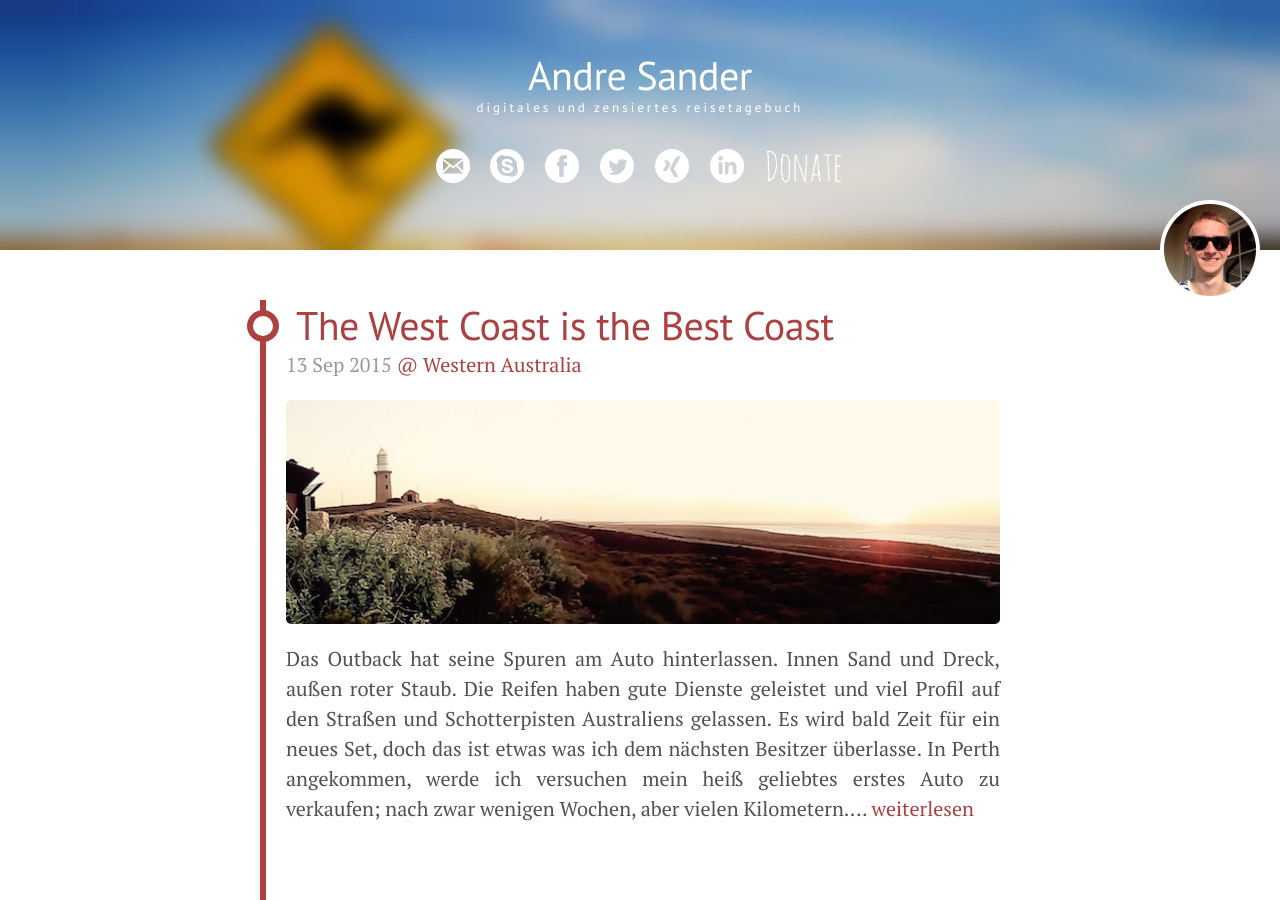
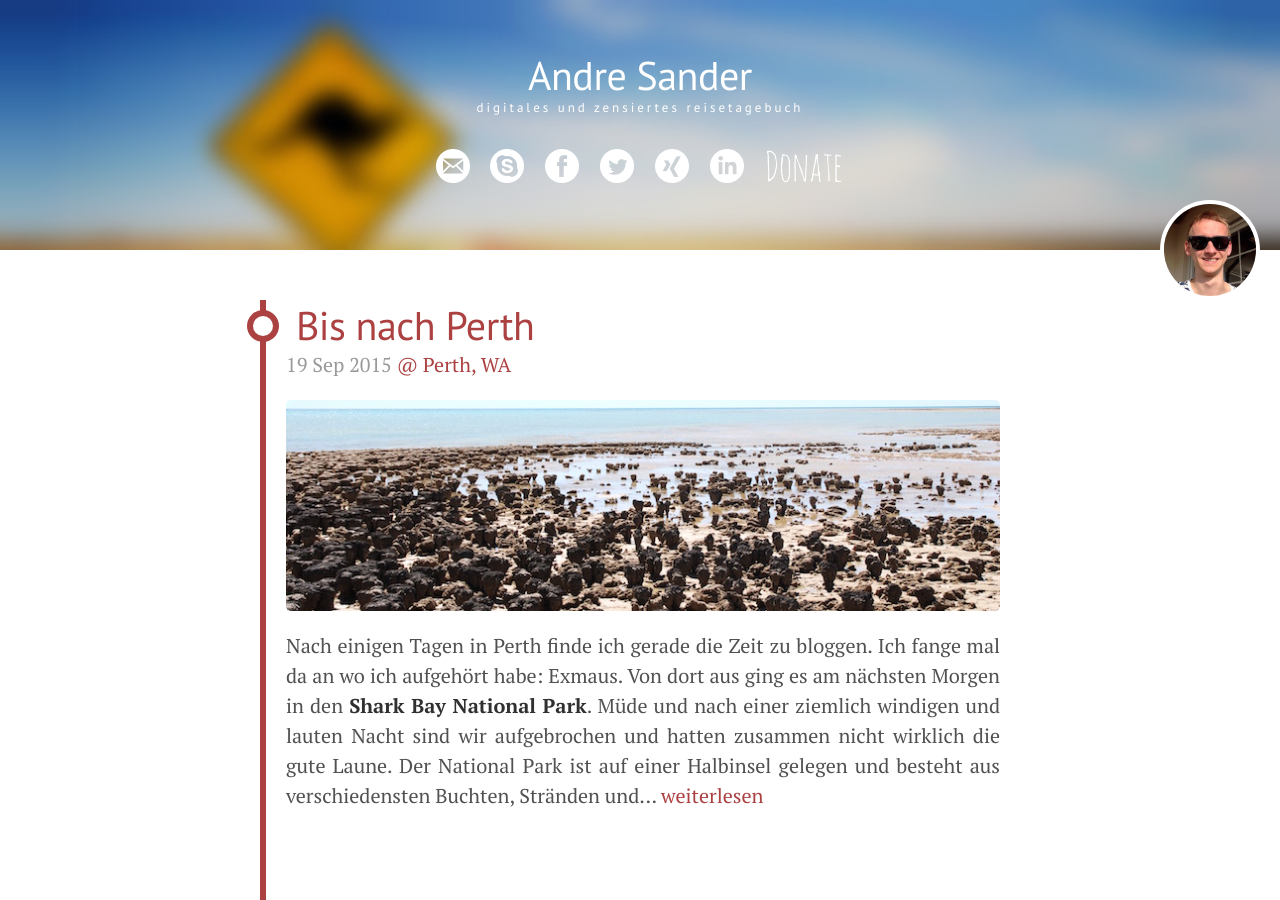
Before and after one commit to Sanderand/Sanderand.github.io, a Jekyll site: the page built from index.html, in a window 1280 px wide and 900 px high. Built offline with Jekyll 4.4.1, drawn with Linux system fonts in a browser that asks for light colours; Markdown is read by kramdown in place of the engine named in the settings; the list of posts is cut into pages by our own code; some of the changed lines change nothing that is shown; some of the changed text lies outside the part shown.

Commit message:
till perth post

```diff
--- a/_posts/2015-09-13-westcoast.md
+++ b/_posts/2015-09-13-westcoast.md
@@ -21,7 +21,7 @@ Unser nächster Anlaufpunkt waren die **Fortesque Falls** und der **Fern Pool**
 
 ![Junction Point im Karijini NP]({{ site.url }}/public/post_img/karijini.jpg)
 
-Am nächsten Morgen sind wir dann zum **Junction Point** gefahren; dem Punkt, in dem sich 4 Schluchten treffen und wahnsinnig tief nach unten abfallen. Am Aussichtspunkt muss man da schon ein paar mal hingucken, bis man versteht, welche Steine zu welcher Felswand gehören und wie unglaublich tief es nach unten geht. Wirklich einmalig. Irgendwo habe ich dann Stimmen gehört, die aus der Schlucht zu kommen schienen. Scheinbar gab es mehrere Wander- und Kletterwege an und in die Schluchten. Ich entschied mich also direkt einen Weg der Klasse 5 zu nehmen: **for very experienced bushwalkers only**. Das passt ja. Und ich wurde nicht enttäuscht. Die Schlucht zum Handrail Pool war das eindrucksvollste, was ich in 5 Monaten in Australien gesehen habe; ja, vielleicht sogar in meinem ganzen Leben. Tollere Bilder, als von meiner bescheidenen Handykamera gibt es im Internetz. Die Kletterei wurde mit einem Sprung in das unklaublich kalte Wasser des Handrail Pools belohnt. Der Name kommt daher, dass der Pool mit einem Geländer ausgestattet ist - der einzige gesicherte/befestigte Teil des Tracks. Folgt man dem Wasserlauf weiter - über das Stoppschild hinaus - kommt man an einen weiteren Pool und schließlich an eine Kante, die äußerst tief steil nach unten abfällt. Da darf man zwar nicht hin, es lohnt sich aber trotzdem; hab ich gehört.
+Am nächsten Morgen sind wir dann zum **Junction Point** gefahren; dem Punkt, in dem sich 4 Schluchten treffen und wahnsinnig tief nach unten abfallen. Am Aussichtspunkt muss man da schon ein paar mal hingucken, bis man versteht, welche Steine zu welcher Felswand gehören und wie unglaublich tief es nach unten geht. Wirklich einmalig. Irgendwo habe ich dann Stimmen gehört, die aus der Schlucht zu kommen schienen. Scheinbar gab es mehrere Wander- und Kletterwege an und in die Schluchten. Ich entschied mich also direkt einen Weg der Klasse 5 zu nehmen: **for very experienced bushwalkers only**. Das passt ja. Und ich wurde nicht enttäuscht. Die Schlucht zum Handrail Pool war das eindrucksvollste, was ich in 5 Monaten in Australien gesehen habe; ja, vielleicht sogar in meinem ganzen Leben. Tollere Bilder, als von meiner bescheidenen Handykamera gibt es im Internetz. Die Kletterei wurde mit einem Sprung in das unklaublich kalte Wasser des Handrail Pools belohnt. Der Name kommt daher, dass der Pool mit einem Geländer ausgestattet ist - der einzige gesicherte/befestigte Teil des Tracks. Folgt man dem Wasserlauf weiter - über das Stoppschild hinaus - kommt man an einen weiteren Pool und schließlich an eine Kante, die äußerst tief steil nach unten abfällt. Das darf man zwar nicht hin, es lohnt sich aber trotzdem; hab ich gehört.
 
 Nach vielen aufregenden Stunden in den verschiedenen Schluchten fuhren wir Richtung **Tom Price**. Unsere Wasser- und Spritvorräte mussten dringenst nachgefüllt werden. Es war eine Punktlandung. Beruhigt wurden auch noch die Essensvorräte im lokalen Coles aufgestockt. Und dann hieß es auch schon wieder Tschüss! Nächstes Ziel: Exmouth. Oder auch Exmaus. Auf den circa 200 Kilometern, die wir am gleichen Abend noch zurücklegen wollten liefen uns dauernd Kühe auf die Fahrbahn. Das ist verdammt gefährlich. Besonders wenn man in den Westen fährt und einem die Sonne permanent ins Gesicht lächelt. Das einzige was es in dieser Gegend zu sehen gab, waren ein paar Minenfahrzeuge mit Menschen, die die üppigen Bodenschätze Western Australias ausbeuten. Die Landschaft im Abendlicht war wunderschön mit ein paar markanten Bergen und einer Savannenlandschaft, wie man sie vielleicht in Afrika erwarten würde. Die Langeweile haben wir uns durch Hupen und aus dem Fenster schreien vertrieben. Stört ja hier sowieso keinen. Uns erst recht nicht. Am Abend wurde dann der Goon ausgepackt. Wir haben also bis spät in die Nacht richtig Krawall auf unserem Campingplatz gemacht. Ob wir die anderen Leute gestört haben, weiß ich nicht. Um 10 Uhr war dann Schluss; hier ist man um diese Zeit totmüde und morgens um 6 beim Sonnenaufgang wieder hellwach. Es war auch ein wirklich lustiger Abend, doch die Spätfolgen waren irgendwie schon absehbar.
 
@@ -35,4 +35,4 @@ Auf dem Campingplatz haben uns auch die Emus Hallo gesagt. Die können einen gan
 
 ![Corals in Coral Bay]({{ site.url }}/public/post_img/corals.jpg)
 
-Der nächste Stopp war **Coral Bay**. Hier gibt es nicht. Außer Strand und Riffe. Also war Schwimmen angesagt. Das Wasser und Wetter wird gefühlt immer kälter. Außerdem wird es windig. Das ist gut, weil keine Mücken mehr nerven, aber auch schlecht, weil es windig ist. Weil ich schon viele Fische mit bloßem Auge im Wasser erkennen konnte, habe ich mir direkt mal ein Schnorchelset ausgeliehen, in 500 Meter den Strand hoch gelaufen, bis zur großen **5**, dann 150 Meter ins Riff eingeschwommen, um mich von der Strömung langsam aber sicher zum Ausgangspunkt treiben zu lassen. Nach 45 Minuten im Wasser war mit arschkalt. Frierend und zitternd komme ich also aus dem Wasser und stehe vor einer verwirrt schauenden Hochzeitsgesellschaft. Zurück auf dem Handtuch kommen auch schon das Blumenmädchen, die Brautjungfern und letztendlich die Braut an mir barfuß durch den Sand gelaufen. Die Trauung beginnt. Ganz begeistert gucke ich zu, wie sich eine asiatische Frau im Wetsuit mit Schnorchelbrille in die Hochzeitsgesellschaft quetscht und Fotos macht. Es war offensichtlich, dass sie nicht dazugehört. Bla Bla Bla. Nach dem ich jetzt gute 3 Stunden versucht habe, die letzten paar Tage zusammenzufassen, fällt mir auf wie viel eigentlich passiert ist. Jetzt liegen noch eine Hand voll Stopps auf dem Weg nach Perth. Dort freue ich mich darauf ein paar bekannte Gesichter wieder zu sehen und über eine stabile Internetverbindung wieder regelmäßig Kontakt mit der Außenwelt aufnehmen zu können.
+Der nächste Stopp war **Coral Bay**. Hier gibt tolle Strände und Riffe. Also war Schwimmen angesagt. Das Wasser und Wetter wird gefühlt immer kälter. Außerdem wird es windig. Das ist gut, weil keine Mücken mehr nerven, aber auch schlecht, weil es windig ist. Weil ich schon viele Fische mit bloßem Auge im Wasser erkennen konnte, habe ich mir direkt mal ein Schnorchelset ausgeliehen, in 500 Meter den Strand hoch gelaufen, bis zur großen **5**, dann 150 Meter ins Riff eingeschwommen, um mich von der Strömung langsam aber sicher zum Ausgangspunkt treiben zu lassen. Nach 45 Minuten im Wasser war mit arschkalt. Frierend und zitternd komme ich also aus dem Wasser und stehe vor einer verwirrt schauenden Hochzeitsgesellschaft. Zurück auf dem Handtuch kommen auch schon das Blumenmädchen, die Brautjungfern und letztendlich die Braut an mir barfuß durch den Sand gelaufen. Die Trauung beginnt. Ganz begeistert gucke ich zu, wie sich eine asiatische Frau im Wetsuit mit Schnorchelbrille in die Hochzeitsgesellschaft quetscht und Fotos macht. Es war offensichtlich, dass sie nicht dazugehört. Bla Bla Bla. Nach dem ich jetzt gute 3 Stunden versucht habe, die letzten paar Tage zusammenzufassen, fällt mir auf wie viel eigentlich passiert ist. Jetzt liegen noch eine Hand voll Stopps auf dem Weg nach Perth. Dort freue ich mich darauf ein paar bekannte Gesichter wieder zu sehen und über eine stabile Internetverbindung wieder regelmäßig Kontakt mit der Außenwelt aufnehmen zu können.
--- /dev/null
+++ b/_posts/2015-09-19-bisnachperth.md
@@ -0,0 +1,37 @@
+---
+layout: post
+title: Bis nach Perth
+location: Perth, WA
+---
+
+![Stromatolithen]({{ site.url }}/public/post_img/stromatolith.jpg)
+
+Nach einigen Tagen in Perth finde ich gerade die Zeit zu bloggen. Ich fange mal da an wo ich aufgehört habe: Exmaus. Von dort aus ging es am nächsten Morgen in den **Shark Bay National Park**. Müde und nach einer ziemlich windigen und lauten Nacht sind wir aufgebrochen und hatten zusammen nicht wirklich die gute Laune. Der National Park ist auf einer Halbinsel gelegen und besteht aus verschiedensten Buchten, Stränden und Inseln. Den erste Stopp haben wir direkt im Eingangsbereich gemacht, am Hamilton Pool. Hier lassen sich die sogenannten Stromatolithen bestaunen. Dabei handelt es sich um sehr einfache Lebensformen, wie es sie vor etlichen Millionen Jahren gab. An nur noch sehr wenigen Stellen kann man heute diese Lebensformen beobachten und das liegt oft an klimatisch besonderen Verhältnissen. Genau genommen sehen Stromatolithen nicht besonders beeindruckend aus. Eher wie eine sehr alte asphaltierte Straße, die in kleine Türmchen auseinander gebrochen ist. Dank diesen kleinen hässlichen Türmen gibt es heute Sauerstoff, den die meisten komplexen Lebensformen - darunter du - zum leben brauchen. Bei diesem Gedanken wird mir ganz warm ums Herz.
+
+Nach dem Abstecher in ein Land vor unserer Zeit ging es Richtung **Shell Beach**. Der Name ist Programm. Es ist ein kilometer langer Strand der einfach nur aus kleinen weißen Muscheln besteht. Blendend hell und nicht angenehm um drauf zu liegen oder gar barfuß drauf zu laufen. Wir haben dann auch versucht ins Wasser zu gehen, das aber so weit weg war, dass wir nach 5 Minuten und mit nassen Knöcheln wieder zurück zu unseren Handtüchern zurück gingen.
+
+![Dolphins at Monkey Mia]({{ site.url }}/public/post_img/dolphin.jpg)
+
+Den Rest des Tages haben wir dann in einem kleinen Örtchen im Auto gewartet. Nach 20 Uhr konnte man nämlich kostenlos auf einem Campingplatz übernachten. Als wir den in totaler Dunkelheit angefahren haben, habe ich erst mal wieder realisiert warum man nicht nachts fahren sollte: Kängurus. Am nächsten Morgen, einer lang erwarteten Dusche und der kostenlosen Nacht auf dem Campingplatz fanden wir uns in **Monkey Mia** wieder. Ups, wie sind wir denn hier hin gekommen!? Um 7:30 morgens findet hier die erste Delfinfütterung statt. Delfine habe ich jetzt auch von der Tierliste abgehakt.
+
+![Kalbary National Park]({{ site.url }}/public/post_img/kalbary.jpg)
+
+Nach dem Frühstück ging es wieder Richtung Süden. Momentan ist Blütezeit für die meisten Wildblumen in Western Australia. Die Fahrt war dementsprechend schön und bunt. Der nächste Stopp **Kalbary National Park**. Hier haben wir uns wieder Schluchten, Flüsse, Klippen und tolle Gesteinsformationen angeguckt. Kein Wind, dafür Fliegen. Zu dritt haben wir dann einen Wettbewerb gemacht: Wer am längsten die Fliegen auf sich rumlaufen lassen kann, ohne sie wegzuscheuchen gewinnt. Wir haben alle verloren. Die Fliegen sind hier dermaßen dreist und nervig, dass man richtig agressiv wird. Am schlimmsten ist es, wenn sie in Augen, Nase, Mund oder Ohren fliegen. Was zum Teufel wollen die überhaupt da? Einmal verscheucht, setzen sie sich nach 2 Sekunden wieder auf die gleiche Stelle. Aaaaaah!
+
+Nach dem Fliegenabenteuer haben wir uns kurz der einzigen Stadt im National Park Rast gemacht. Hier haben wir uns zur Feier des Tages einen 5 Liter Goon gekauft. 5 Liter. Das hab ich ja noch nie gesehen.
+
+Nicht ganz weit von hier gibt es ein anderes Land. Ja, es gibt mehr als 1 Land auf dem australischen Kontinent. Dieses Land wurde vor einigen Jahrzenten gegründet, als sich jemand weigerte Steuern an die australische Regierung zu zahlen und dann einfach mal behauptet hat seine eigene Regierung zu haben. Das wurde von der Australischen Regierung scheinbar akzeptiert. Wir sind letztendlich doch nicht in diesen Staat - Hutt River Province - gefahren; ich schreibe das hier nur, um es mal erwähnt zu haben.
+
+Stattdessen haben ich noch eine kleine Wanderung an den Klippen des National Parks gemacht. Diesmal Klasse 4. Ich bin ja schon erfahrener Buschwalker, also ist das kein Problem für mich. Nebst tollen platten Felsen, die wie Pancakes geschichtet waren, gab es hier hunderte Krabben zu bestaunen.
+
+![Red Tailed Cocatoo]({{ site.url }}/public/post_img/cocatoo.jpg)
+
+Für die Nacht hat uns WikiCamps in das **Waminda Animal Retreat** gelockt. Was wir eigentlich für einen weiteren einfachen Campingplatz hielten, stellte sich als Pflegestationen für verletzte Kängurus, Emus, Dingos und Papageien heraus. 2 mal am Tag durfte man an den Fütterungen nicht nur hautnah dabei sein, sondern direkt mithelfen. Dingos ist jetzt auch auf der Tierliste abgehakt, yeah. Morgens waren wir vom Besitzer zum Frühstück eingeladen worden und haben zusammen mit Kängurus und Hunden gefrühstück. Frühstück mit Kängurus. Wie das Buch. Check.
+
+Am vorletzten gemeinsamen Reisetag auf dem Weg nach Perth haben wir einige Stunden in Geralton am Strand, in der Library, bei Dominos und auf dem Gedenkhügel verbracht. Abends sind wir auf einen Campingplatz direkt am Meer gefahren. Dort wurden wir nachts von den lokalen Bewohnern - Tieren - bestohlen. Die haben einfach mal unseren Müll mitgenommen. Ein letztes mal bin ich morgens in das sehr sehr erfrischende Wasser der südlichen Ostküste gesprungen. Wer danach nicht wach ist, ist tot. Wortwörtlich.
+
+![Pinnacles]({{ site.url }}/public/post_img/pinnacle.jpg)
+
+Der **Pinnacle Desert National Park** war der absolut letzte Programmpunkt. Hierbei handelt es sich um eine Wüste, die aus Sand besteht und aus abertausenden hohen Steinsäulen, die aus dem Boden wachsen. Woher die kommen und warum die das machen, weiß man einfach nicht. In Australien scheint einfach zu groß zu sein, um allen Rätseln auf den Grund zu gehen.
+
+Hiermit schließe ich das Buch über meinen Roadtrip von der Ostküste an die Westküste. Spannende, heiße, trockene, weite und unendlich abwechslungsreiche Kilometer liegen jetzt hinter mir. Landschaften, wie sie lebensfeindlicher und unterschiedlicher nicht sein können. Von roten Wüsten, weißen Wüsten, Grassavannen, Waldgebieten bis zu Landschaften, die aussehen wie zu Hause, habe ich allerhand Menge gesehen. Ich bin jetzt froh wieder in einer Stadt zu sein. Und Perth scheint bisher eine richtig tolle Stadt zu sein. Davon berichte ich bald mehr. Grüße aus der Zivilisation!
```
Also changed, not shown: public/post_img/cocatoo.jpg (added), public/post_img/dolphin.jpg (added), public/post_img/kalbary.jpg (added), public/post_img/pinnacle.jpg (added), public/post_img/stromatolith.jpg (added).
